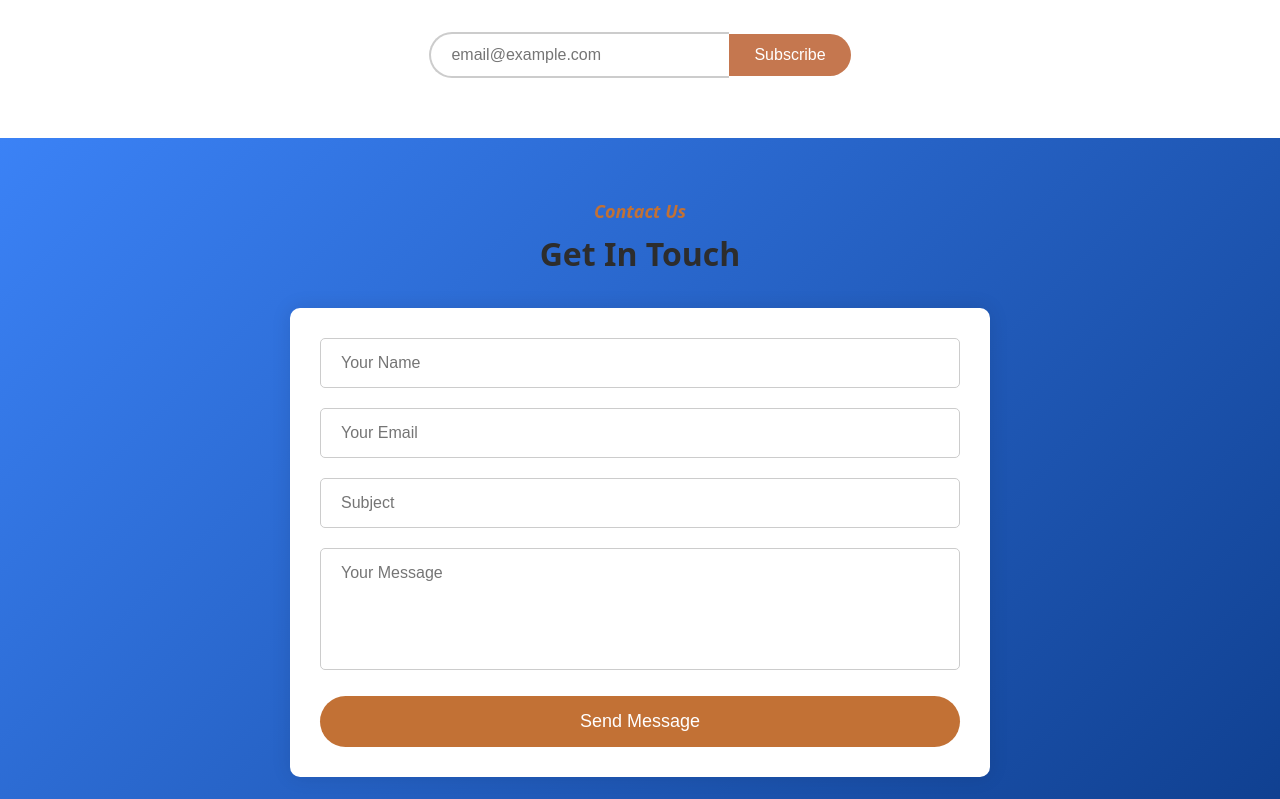
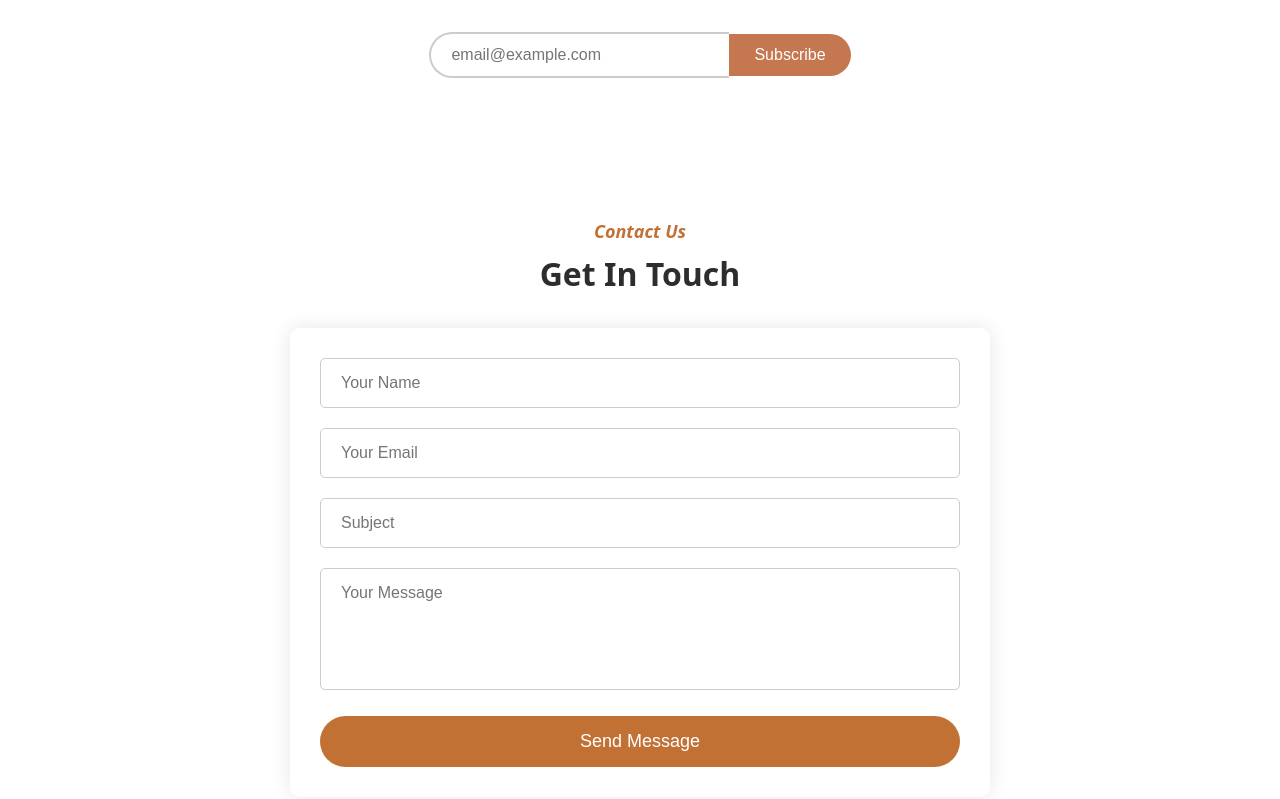
Before and after one commit to kailash9712s/Frontend, a React (Vite) app: page / in a window 1280 px wide. Shown: the part 2181-2980 px from the top of the page. Built offline with nearby package versions, Linux system fonts and the light colour scheme.

Commit message:
fix :- className override

```diff
--- a/src/Component/GetInTouch/GetInToch.jsx
+++ b/src/Component/GetInTouch/GetInToch.jsx
@@ -2,7 +2,7 @@ import './GetInTouch.css';
 
 export default function TouchWithUse() {
     return (
-        <div className="contact-section">
+        <div className="contact-section1">
             <h2 className="contact-heading">Have a Project in Mind?</h2>
             <p className="contact-subheading">
                 Let's discuss how Sat Shri Steel can bring your vision to life with our expertise in steel construction.
--- a/src/Component/GetInTouch/GetInTouch.css
+++ b/src/Component/GetInTouch/GetInTouch.css
@@ -1,4 +1,4 @@
-.contact-section {
+.contact-section1 {
   background: linear-gradient(135deg, #3b82f6, #0f3f8f);
   padding: 60px 20px;
   text-align: center;
```
